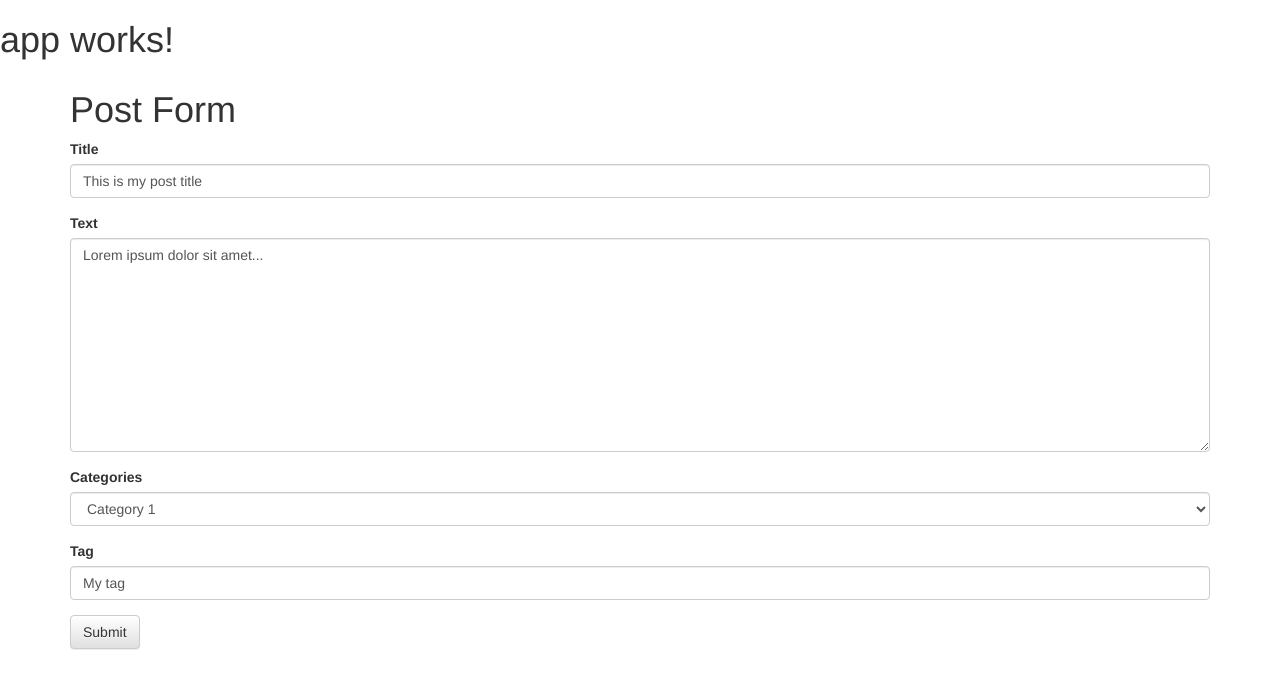
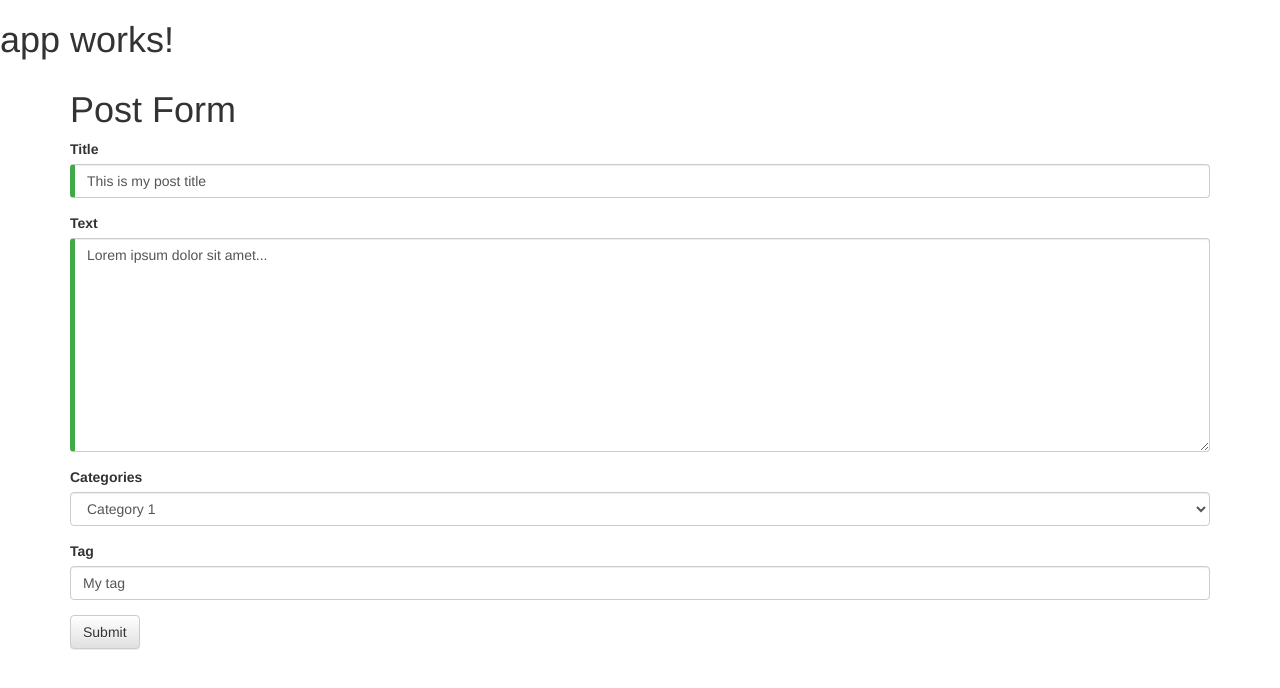
Before and after one commit to WeAreOne/ng-forms, an Angular app: page / in a window 1280 px wide. Shown: the top 688 px of the page. Built offline with nearby package versions, Linux system fonts and the light colour scheme.

Commit message:
Ajout de styles

```diff
--- a/src/app/posts/post-form/post-form.component.css
+++ b/src/app/posts/post-form/post-form.component.css
@@ -0,0 +1,7 @@
+.ng-valid[required] {
+  border-left: 5px solid #42A948; /* green */
+}
+
+.ng-invalid:not(form) {
+  border-left: 5px solid #a94442; /* red */
+}
```
